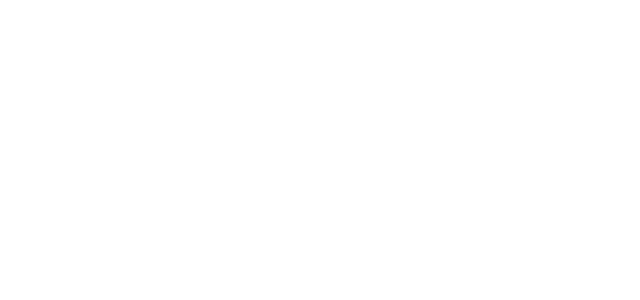
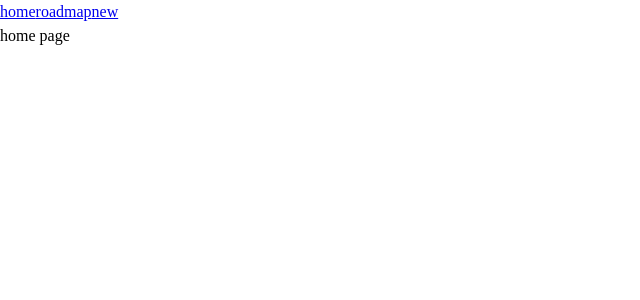
Before and after one commit to acunmedyaakademi/gaye-buse-omer-akif-product-feedback-app, a React (Vite) app: page / in a window 1280 px wide. Shown: the top 300 px of the page, without its empty margins (0-640 px from the left). Built offline with nearby package versions, Linux system fonts and the light colour scheme.

Commit message:
routes oluşturuldu

```diff
--- a/src/App.jsx
+++ b/src/App.jsx
@@ -1,12 +1,67 @@
+import { createContext, useState, useEffect } from "react";
+import { FeedbackProvider } from "./components/FeedbackContext";
+import { getPage } from "./helper";
 import './App.css'
 
 function App() {
+  const [url, setUrl] = useState(location.hash.substring(1) || "/");
+  const [activeLink, setActiveLink] = useState(url);
+  const PageContext = createContext(null);
+  const [isDesktop, setIsDesktop] = useState(window.innerWidth > 1110);
+
+
+  useEffect(() => {
+    const updateUrl = () => {
+      const newUrl = location.hash.substring(1) || "/";
+      setUrl(newUrl);
+      setActiveLink(newUrl);
+    };
+
+    window.addEventListener("hashchange", updateUrl);
+    return () => window.removeEventListener("hashchange", updateUrl);
+  }, []);
+
+  useEffect(() => {
+    const handleResize = () => {
+      setIsDesktop(window.innerWidth > 1110);
+    };
+    window.addEventListener("resize", handleResize);
+    return () => window.removeEventListener("resize", handleResize);
+  }, []);
+
+  const page = getPage(url);
 
   return (
-    <>
-
-    </>
-  )
+    <FeedbackProvider>
+      <div className="app-container">
+        <div className="page">
+          <div className="links">
+            <a
+              href="#/"
+              className="link"
+            >
+              home
+            </a>
+            <a
+              href="#/roadmap"
+              className="link"
+            >
+              roadmap
+            </a>
+            <a
+              href="#/new-feedback"
+              className="link"
+            >
+              new
+            </a>
+          </div>
+          <PageContext.Provider value={page}>
+            {page.component}
+          </PageContext.Provider>
+        </div>
+      </div>
+    </FeedbackProvider>
+  );
 }
 
 export default App
--- /dev/null
+++ b/src/components/Categories.jsx
@@ -0,0 +1,5 @@
+export default function Categories() {
+  return (
+    <></>
+  )
+}
--- /dev/null
+++ b/src/components/FeedbackContext.jsx
@@ -0,0 +1,32 @@
+import { createContext, useState, useEffect } from "react";
+
+export const FeedbackContext = createContext();
+
+export function FeedbackProvider({ children }) {
+  const [feedback, setFeedback] = useState([]);
+  // const [selectedNotes, setSelectedNotes] = useState(() => {
+  //   return JSON.parse(localStorage.getItem("archivedNotes")) || [];
+  // });
+
+  useEffect(() => {
+    async function fetchNotes() {
+      const data = await fetch("data/data.json").then((r) => r.json());
+      setFeedback(data);
+    }
+    fetchNotes();
+  }, []);
+
+  // useEffect(() => {
+  //   localStorage.setItem("archivedNotes", JSON.stringify(selectedNotes));
+  // }, [selectedNotes]);
+
+  // const addNote = (newNote) => {
+  //   setFeedback([...notes, { ...newNote, id: notes.length + 1, date: new Date().toLocaleDateString() }]);
+  // };
+
+  return (
+    <FeedbackContext.Provider value={{ feedback, setFeedback }}>
+      {children}
+    </FeedbackContext.Provider>
+  );
+}
--- /dev/null
+++ b/src/components/FeedbackDetail.jsx
@@ -0,0 +1,5 @@
+export default function FeedbackDetail() {
+  return (
+    <></>
+  )
+}
--- /dev/null
+++ b/src/components/NewFeedback.jsx
@@ -0,0 +1,5 @@
+export default function NewFeedback() {
+  return (
+    <>new feedback page</>
+  )
+}
--- /dev/null
+++ b/src/components/Roadmap.jsx
@@ -0,0 +1,5 @@
+export default function Roadmap() {
+  return (
+    <>roadmap page</>
+  )
+}
--- /dev/null
+++ b/src/components/Suggestions.jsx
@@ -0,0 +1,5 @@
+export default function Suggestions() {
+  return (
+    <>home page</>
+  )
+}
--- /dev/null
+++ b/src/helper.jsx
@@ -0,0 +1,37 @@
+import Suggestions from "./components/Suggestions";
+import Roadmap from "./components/Roadmap";
+import Categories from "./components/Categories";
+import FeedbackDetail from "./components/FeedbackDetail";
+import  NewFeedback  from "./components/NewFeedback";
+
+
+const routes = [
+  { title: "Home", url: "/", component: <Suggestions /> },
+  { title: "Roadmap", url: "/roadmap", component: <Roadmap /> },
+  { title: "Categories", url: "/categories", component: <Categories /> },
+  { url: "/feedback-detail", component: <FeedbackDetail /> },
+  { title: 'New Feedback', url: '/new-feedback', component: <NewFeedback /> },
+];
+
+const notFound = {
+  component: <NotFound />,
+};
+
+export function getPage(url) {
+  const exactPage = routes.find((x) => x.url === url);
+  if (exactPage) return exactPage;
+
+  if (url.startsWith("/not-detay/")) {
+    return { title: "Feedback Detail", component: <FeedbackDetail /> };
+  }
+
+  // if (url.startsWith("/tags/")) {
+  //   return { title: "Tagged Notes", component: <TaggedNotes /> };
+  // }
+
+  return notFound;
+}
+
+function NotFound() {
+  return <h1>Bu sayfa bulunamadı.</h1>;
+}
```
